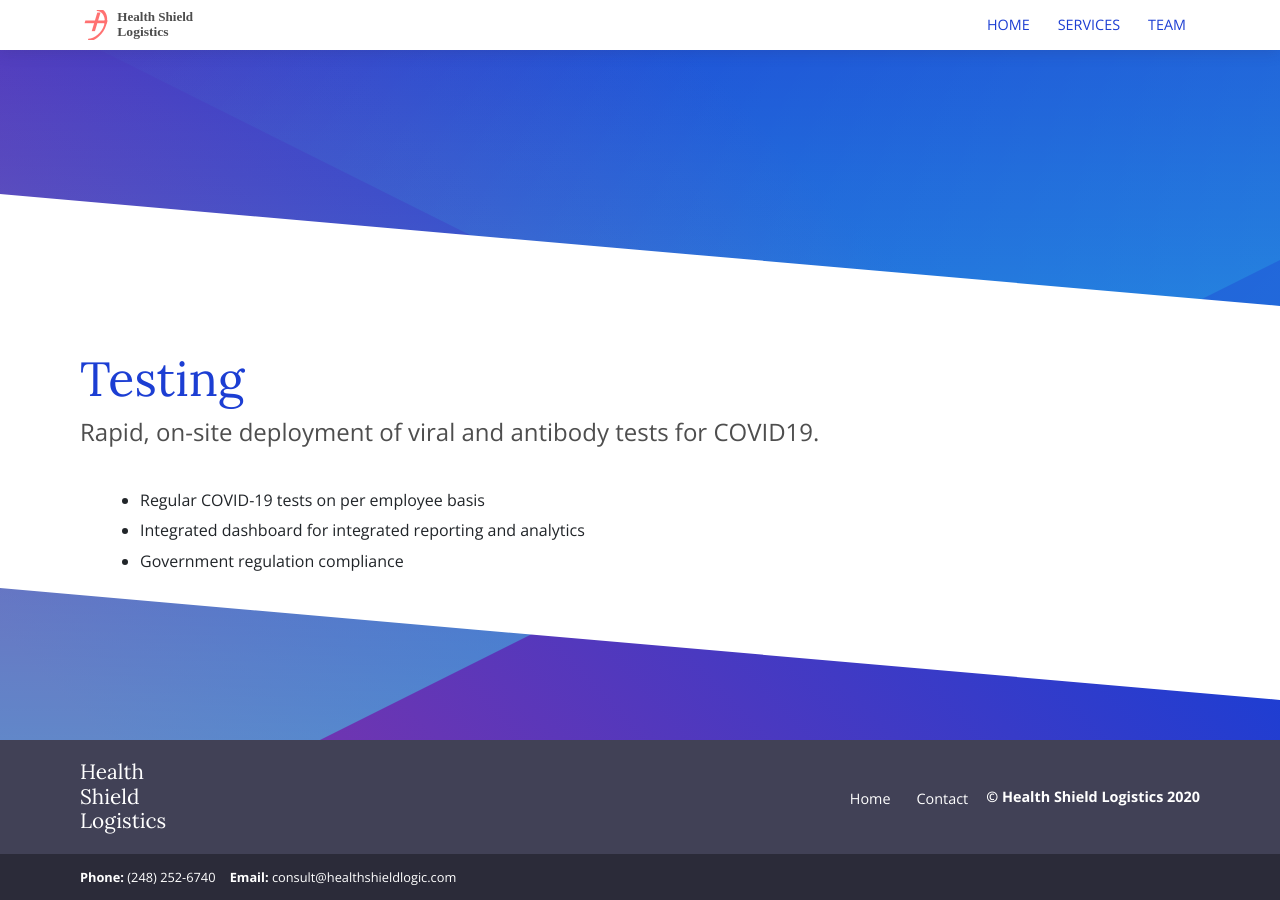
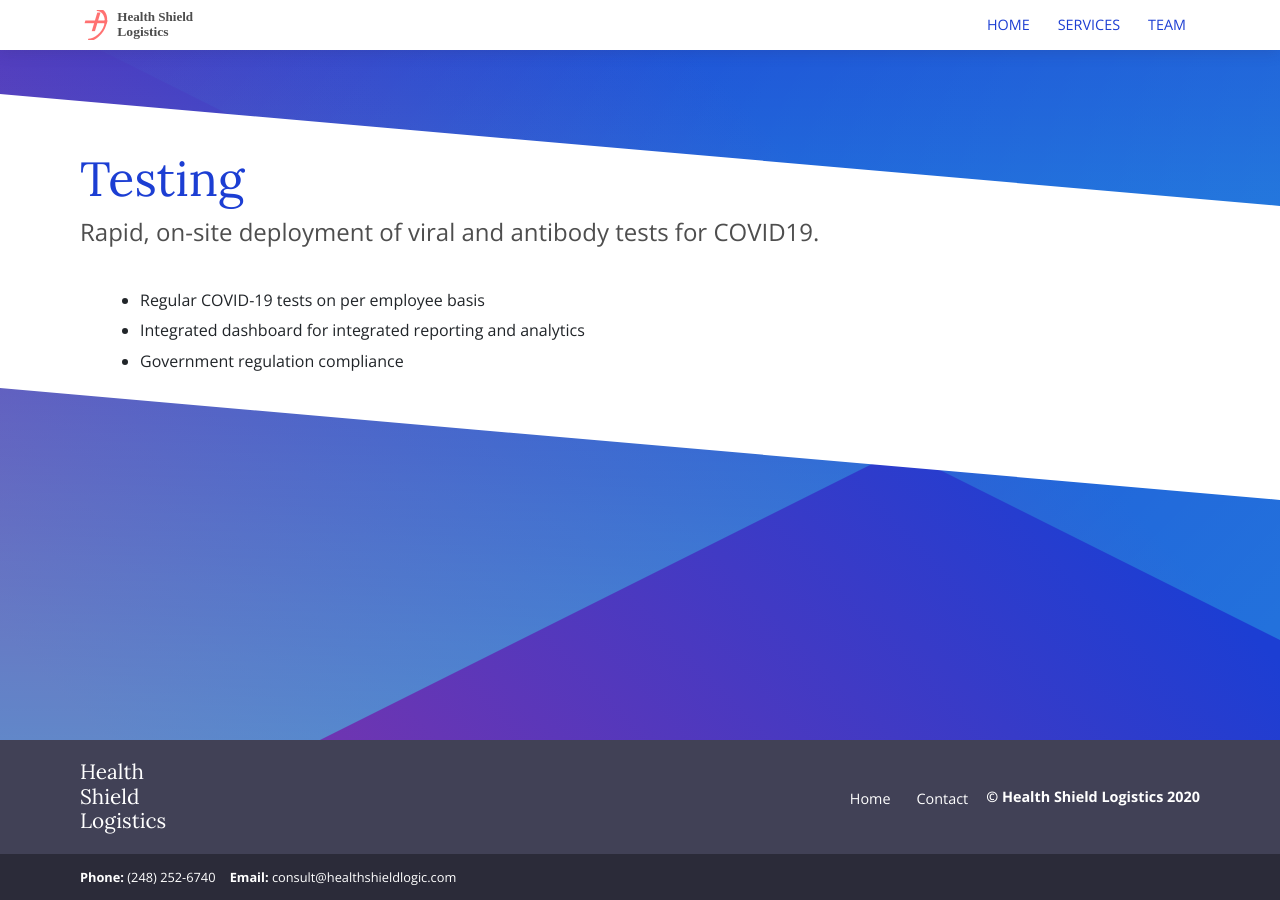
Before and after one commit to health-shield/wellsign.github.io, a Jekyll site: the page built from _services/01-testing.md, in a window 1280 px wide. Built offline with Jekyll 4.4.1, drawn with Linux system fonts in a browser that asks for light colours.

Commit message:
move the margin on services a bit

```diff
--- a/_layouts/service.html
+++ b/_layouts/service.html
@@ -3,7 +3,7 @@
 ---
 
 <div class="strip strip-white strip-diagonal">
-  <div class="container pt-4 pt-md-10">
+  <div class="container">
     <div class="row justify-content-start">
       <div class="col-12 col-md-8">
         <div class="service service-single">
--- a/_sass/components/_strip.scss
+++ b/_sass/components/_strip.scss
@@ -1,5 +1,5 @@
 .strip {
-  margin-top: 200px;
+  margin-top: 100px;
   background: white;
 }
 .strip-white {
```
Also changed, not shown: 3 other files.
